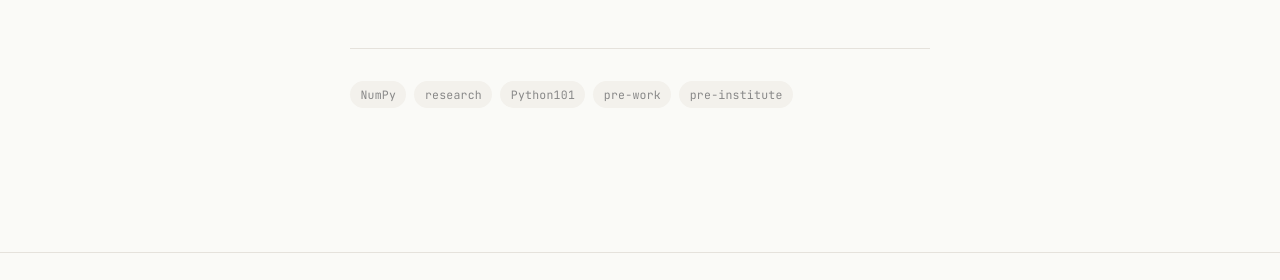
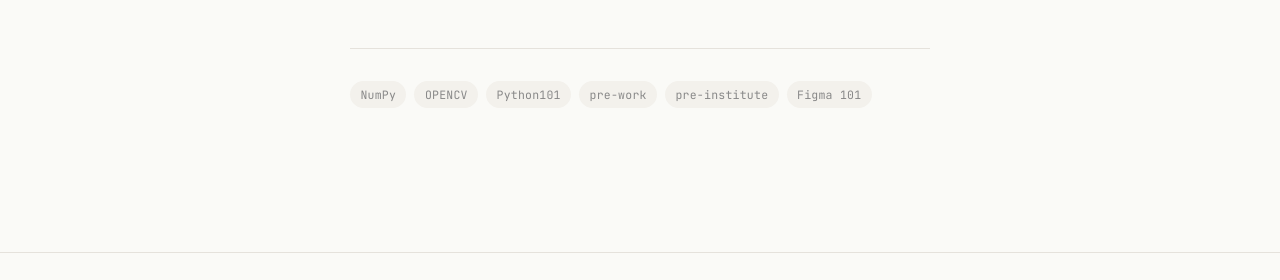
Before and after one commit to kaylahicks192/kaylahicks192ceamls26.github.io, a Jekyll site: the page built from _posts/2026-06-01-day-5.md, in a window 1280 px wide and 900 px high, scrolled down 912 px. Shown: the part 529-809 px from the top of the window. Built offline with Jekyll 4.4.1, drawn with Linux system fonts in a browser that asks for light colours; some web fonts are replaced.

Commit message:
Update 2026-06-01-day-5.md

```diff
--- a/_posts/2026-06-01-day-5.md
+++ b/_posts/2026-06-01-day-5.md
@@ -2,8 +2,8 @@
 layout: post
 title: "Day 4 — Numpy, Gernative AIs, and Python101"
 date: 2026-05-29
-permalink: /day4.html
-tags: ["NumPy", "research", "Python101", "pre-work", "pre-institute"]
+permalink: /day5.html
+tags: ["NumPy", "OPENCV", "Python101", "pre-work", "pre-institute", "Figma 101"]
 
 what_i_learned: |
   First and foremost, me and my group met up. Today was an insightful day of pre-work and study. I am still learning NumPy. Today I also made a significant amount of progress in my Python journey thanks to Dr. Mack, just like yesterday. Today however, we learned about user input, while expanding my skills in separating varaibles due to repitition. After this, we had an informational session on GenAI, where we developed and generated different forms of generativeAI to present to the class. I used NotebookLM to make a studyguide and podcast for my NumPy study, but I didn't get the chance to present. We then played a Kahoot game on GenAI. We then learned about LLMs and played a kahoot regarding that topic. I also learned about prompt engineering.
```
